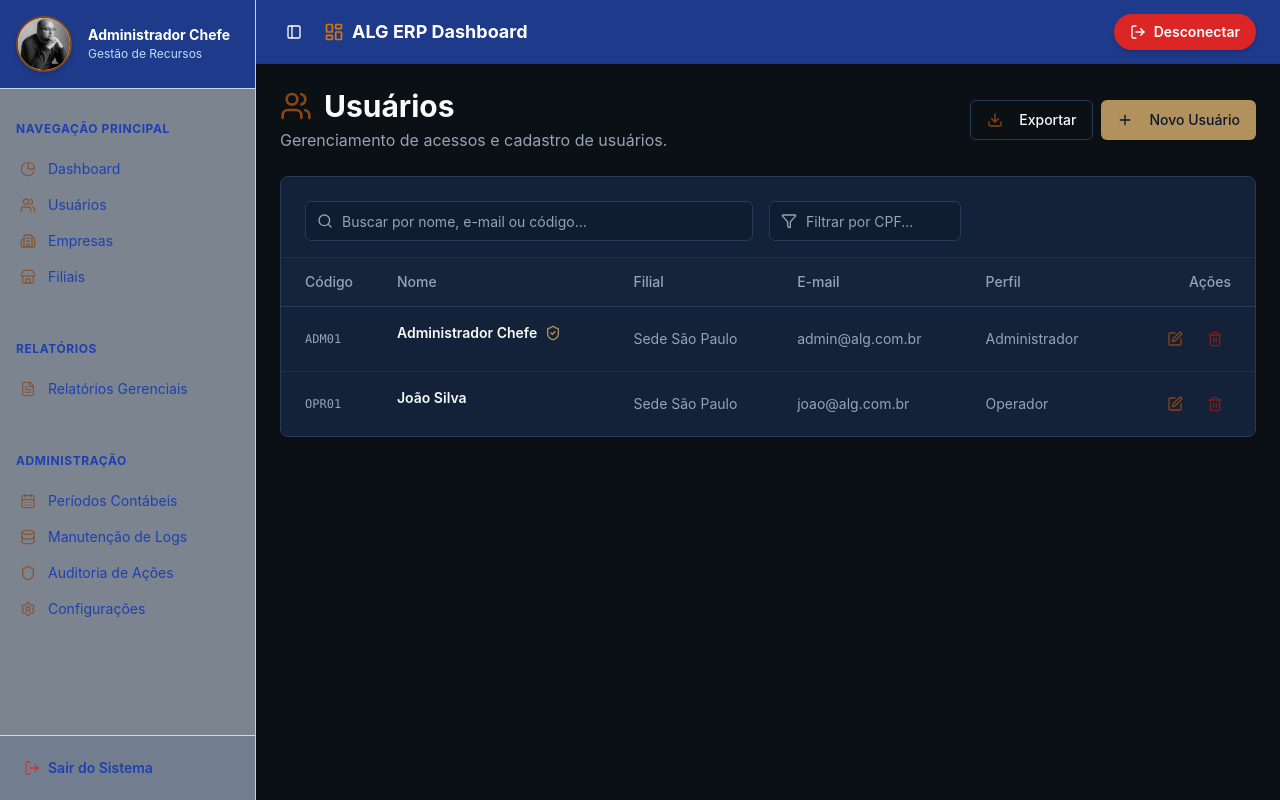
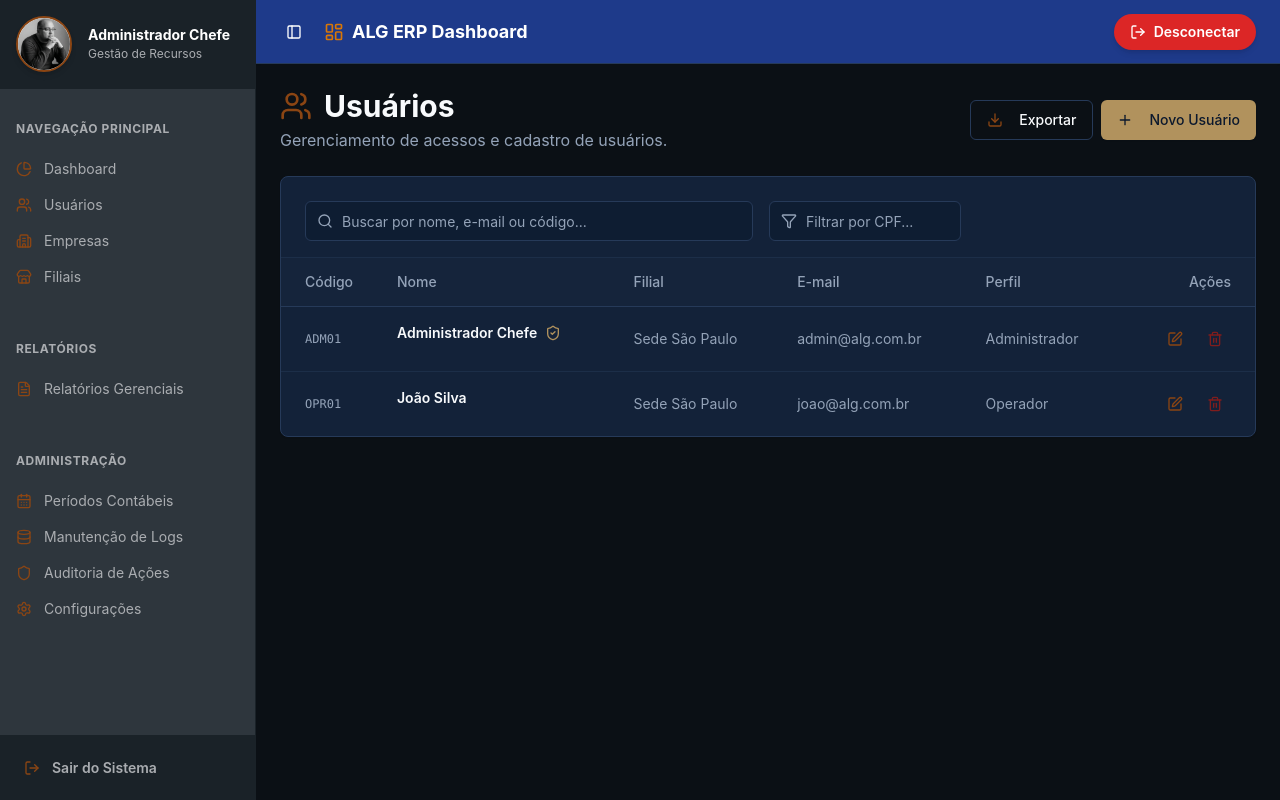
Before and after one commit to gomesalg-Alg/alg-finan-as-pessoais-aef4fpcfn, a React (Vite) app: page /erp/cadastro/usuarios in a window 1280 px wide. Built offline with nearby package versions, Linux system fonts and the light colour scheme.

Commit message:
Refactor: Update sidebar background to brand blue

```diff
--- a/src/components/erp/ERPSidebar.tsx
+++ b/src/components/erp/ERPSidebar.tsx
@@ -11,7 +11,6 @@ import {
   Shield,
   LogOut,
 } from 'lucide-react'
-import { cn } from '@/lib/utils'
 import profileImg from '@/assets/image-6ef14.png'
 import {
   Sidebar,
@@ -80,18 +79,8 @@ export function ERPSidebar() {
       return (
         <SidebarMenuItem key={item.path}>
           <SidebarMenuButton asChild isActive={isActive} tooltip={item.title}>
-            <Link
-              to={item.path}
-              className={cn(
-                'flex items-center gap-3 px-3 py-2.5 rounded-md transition-colors',
-                isActive
-                  ? 'bg-blue-200/60 text-blue-900 font-semibold shadow-sm'
-                  : 'text-blue-800 hover:bg-blue-100/80',
-              )}
-            >
-              <item.icon
-                className={cn('h-5 w-5', isActive ? 'text-[#8B4513]' : 'text-[#8B4513]/70')}
-              />
+            <Link to={item.path} className="flex items-center gap-3">
+              <item.icon className="h-5 w-5 text-[#8B4513] shrink-0" />
               <span>{item.title}</span>
             </Link>
           </SidebarMenuButton>
@@ -101,8 +90,8 @@ export function ERPSidebar() {
   }
 
   return (
-    <Sidebar className="border-r border-blue-900/20 bg-blue-50">
-      <SidebarHeader className="border-b border-blue-200 bg-blue-900 p-4">
+    <Sidebar className="border-r border-sidebar-border bg-sidebar">
+      <SidebarHeader className="bg-sidebar-accent border-b border-sidebar-border p-4">
         <div className="flex items-center gap-4">
           <Avatar className="h-14 w-14 border-2 border-[#8B4513] shadow-md bg-white">
             <AvatarImage
@@ -115,17 +104,17 @@ export function ERPSidebar() {
             </AvatarFallback>
           </Avatar>
           <div className="flex flex-col">
-            <span className="text-white font-bold text-sm leading-tight">
+            <span className="text-sidebar-accent-foreground font-bold text-sm leading-tight">
               {currentUser?.C_USER_NOME || 'Administrador Chefe'}
             </span>
-            <span className="text-blue-200 text-xs mt-0.5">Gestão de Recursos</span>
+            <span className="text-sidebar-foreground text-xs mt-0.5">Gestão de Recursos</span>
           </div>
         </div>
       </SidebarHeader>
 
-      <SidebarContent className="bg-blue-50/50 pt-4">
+      <SidebarContent className="bg-sidebar pt-4">
         <SidebarGroup>
-          <SidebarGroupLabel className="text-blue-800 font-bold text-xs uppercase tracking-wider mb-2">
+          <SidebarGroupLabel className="text-sidebar-foreground font-bold text-xs uppercase tracking-wider mb-2">
             Navegação Principal
           </SidebarGroupLabel>
           <SidebarGroupContent>
@@ -134,7 +123,7 @@ export function ERPSidebar() {
         </SidebarGroup>
 
         <SidebarGroup className="mt-4">
-          <SidebarGroupLabel className="text-blue-800 font-bold text-xs uppercase tracking-wider mb-2">
+          <SidebarGroupLabel className="text-sidebar-foreground font-bold text-xs uppercase tracking-wider mb-2">
             Relatórios
           </SidebarGroupLabel>
           <SidebarGroupContent>
@@ -143,7 +132,7 @@ export function ERPSidebar() {
         </SidebarGroup>
 
         <SidebarGroup className="mt-4">
-          <SidebarGroupLabel className="text-blue-800 font-bold text-xs uppercase tracking-wider mb-2">
+          <SidebarGroupLabel className="text-sidebar-foreground font-bold text-xs uppercase tracking-wider mb-2">
             Administração
           </SidebarGroupLabel>
           <SidebarGroupContent>
@@ -152,15 +141,15 @@ export function ERPSidebar() {
         </SidebarGroup>
       </SidebarContent>
 
-      <SidebarFooter className="border-t border-blue-200 bg-blue-100/50 p-4">
+      <SidebarFooter className="bg-sidebar-accent border-t border-sidebar-border p-4">
         <SidebarMenu>
           <SidebarMenuItem>
             <SidebarMenuButton
               asChild
-              className="text-blue-800 hover:bg-red-50 hover:text-red-700 font-semibold transition-colors"
+              className="text-sidebar-foreground hover:bg-red-500/10 hover:text-red-500 font-semibold transition-colors"
             >
-              <Link to="/login">
-                <LogOut className="h-5 w-5 text-red-600/80" />
+              <Link to="/login" className="flex items-center gap-3">
+                <LogOut className="h-5 w-5 text-[#8B4513] shrink-0" />
                 <span>Sair do Sistema</span>
               </Link>
             </SidebarMenuButton>
--- a/src/main.css
+++ b/src/main.css
@@ -34,15 +34,15 @@
     --ring: 38 35% 53%;
     --radius: 0.5rem;
 
-    /* Sidebar specific variables */
-    --sidebar-background: 217 55% 8%; /* Darker deep navy */
-    --sidebar-foreground: 210 40% 98%;
-    --sidebar-primary: 38 35% 53%;
-    --sidebar-primary-foreground: 217 60% 11%;
-    --sidebar-accent: 217 40% 15%;
-    --sidebar-accent-foreground: 210 40% 98%;
-    --sidebar-border: 217 40% 18%;
-    --sidebar-ring: 38 35% 53%;
+    /* Sidebar specific variables - Color Admin Theme */
+    --sidebar-background: 208 14% 21%; /* #2d353c */
+    --sidebar-foreground: 213 4% 68%; /* #a8acb1 */
+    --sidebar-primary: 211 75% 54%; /* #348fe2 */
+    --sidebar-primary-foreground: 0 0% 100%; /* #ffffff */
+    --sidebar-accent: 208 22% 13%; /* #1a2229 */
+    --sidebar-accent-foreground: 0 0% 100%; /* #ffffff */
+    --sidebar-border: 208 22% 13%; /* #1a2229 */
+    --sidebar-ring: 211 75% 54%; /* #348fe2 */
   }
 }
 
```
Also changed, not shown: .skip.config.json, src/main.tsx (line endings or trailing spaces), vite-plugin-react-uid.js (line endings or trailing spaces).
